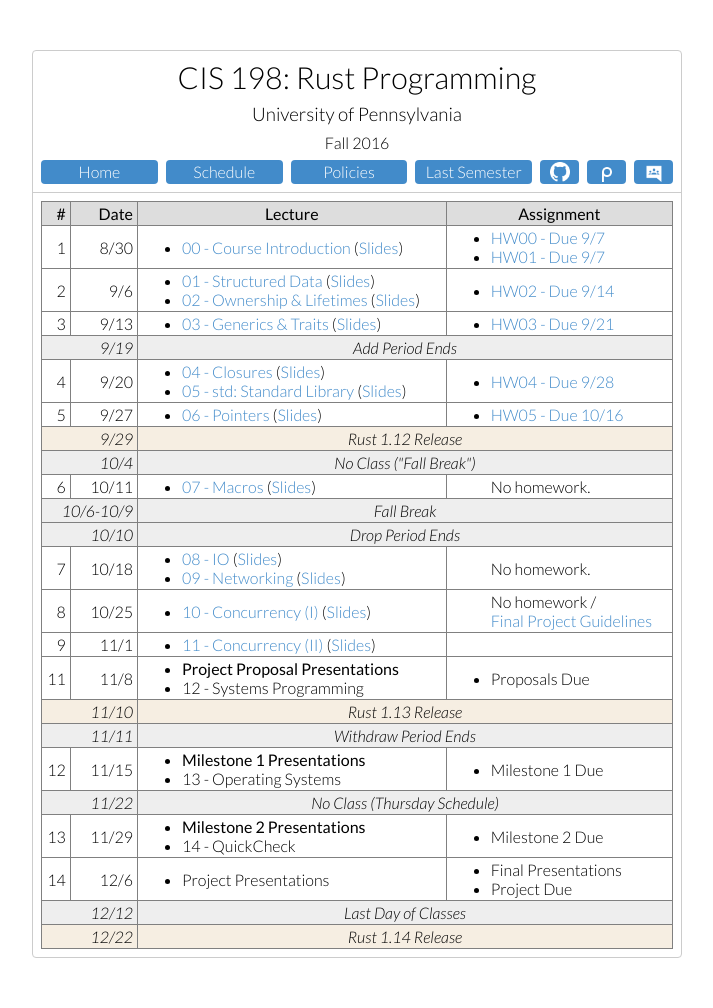
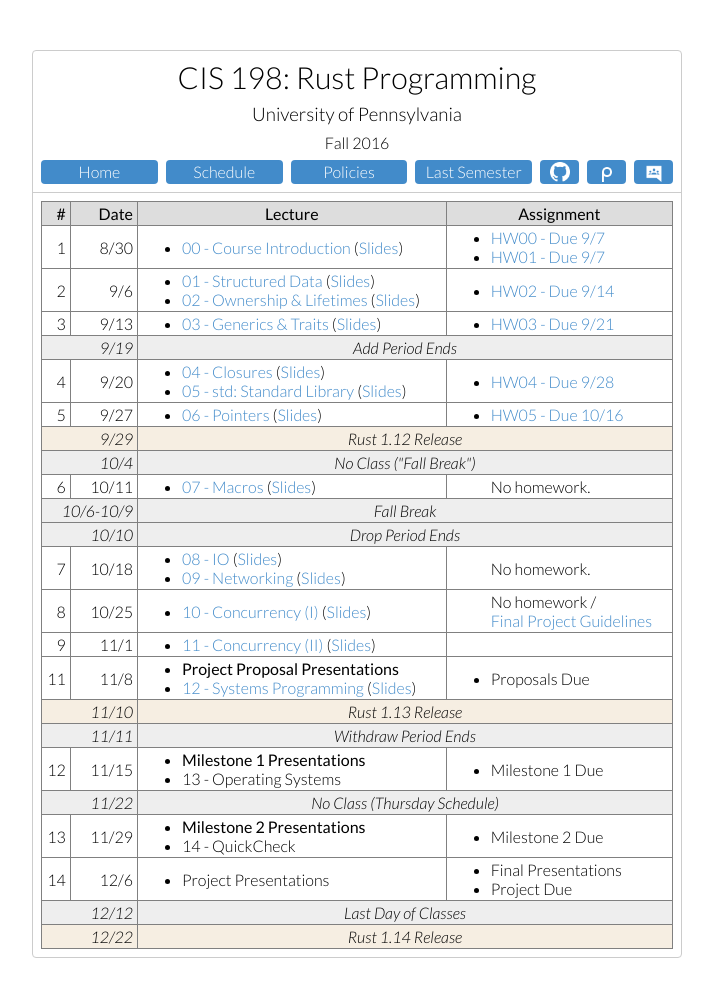
Before and after one commit to cis198-2016f/cis198-2016f.github.io, a Jekyll site: the page built from schedule/index.html, in a window 1280 px wide. Shown: the whole page, without its empty margins (283-996 px from the left). Built offline with Jekyll 4.4.1, drawn with Linux system fonts in a browser that asks for light colours.

Commit message:
lec12: publish

```diff
--- a/schedule/index.html
+++ b/schedule/index.html
@@ -196,7 +196,9 @@
         <td>
           <ul>
             <li><strong>Project Proposal Presentations</strong>
-            <li> 12 - Systems Programming</a>
+            <li><a href="{{ page.slides_repo }}/12/content.md">
+                12 - Systems Programming</a>
+              (<a href="/slides/12/">Slides</a>)
           </ul>
         <td>
           <ul>
```
